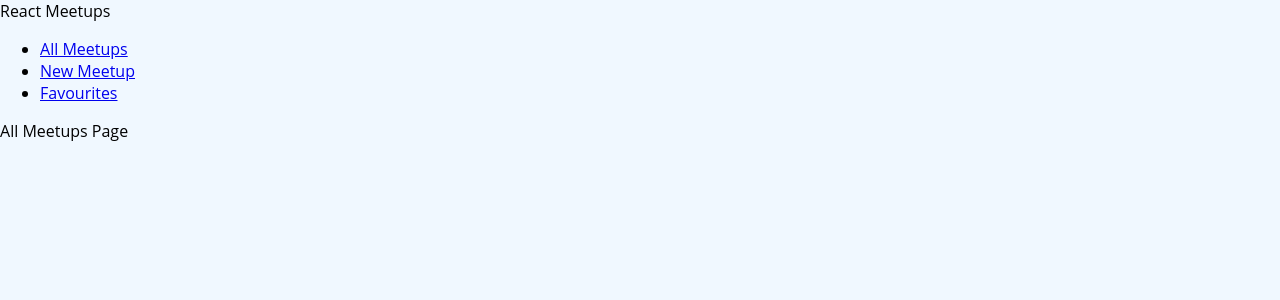
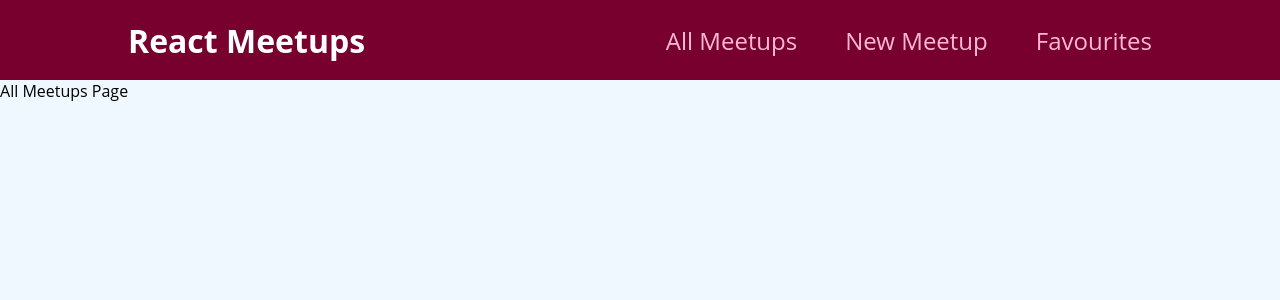
Before and after one commit to AdleeAfif/MeetingMakerJS, a React (Create React App) app: page / in a window 1280 px wide. Shown: the top 300 px of the page. Built offline with nearby package versions, Linux system fonts and the light colour scheme.

Commit message:
Added new css for specific file/page

```diff
--- a/src/layout/MainNavigation.js
+++ b/src/layout/MainNavigation.js
@@ -1,8 +1,10 @@
 import { Link } from 'react-router-dom';
+import classes from './MainNavigation.module.css';
+
 
 function MainNavigation() {
-    return <header>
-        <div>
+    return <header className={classes.header}>
+        <div className={classes.logo}>
             React Meetups
         </div>
         <nav>
--- /dev/null
+++ b/src/layout/MainNavigation.module.css
@@ -0,0 +1,47 @@
+.header {
+    width: 100%;
+    height: 5rem;
+    display: flex;
+    align-items: center;
+    justify-content: space-between;
+    background-color: #77002e;
+    padding: 0 10%;
+  }
+
+  .logo {
+    font-size: 2rem;
+    color: white;
+    font-weight: bold;
+  }
+
+  .header ul {
+    list-style: none;
+    margin: 0;
+    padding: 0;
+    display: flex;
+    align-items: baseline;
+  }
+
+  .header li {
+    margin-left: 3rem;
+  }
+
+  .header a {
+    text-decoration: none;
+    font-size: 1.5rem;
+    color: #fcb8d2;
+  }
+
+  .header a:hover,
+  .header a:active,
+  .header a.active {
+    color: white;
+  }
+
+  .badge {
+    background-color: #cc2062;
+    color: white;
+    border-radius: 12px;
+    padding: 0 1rem;
+    margin-left: 0.5rem;
+  }
```
